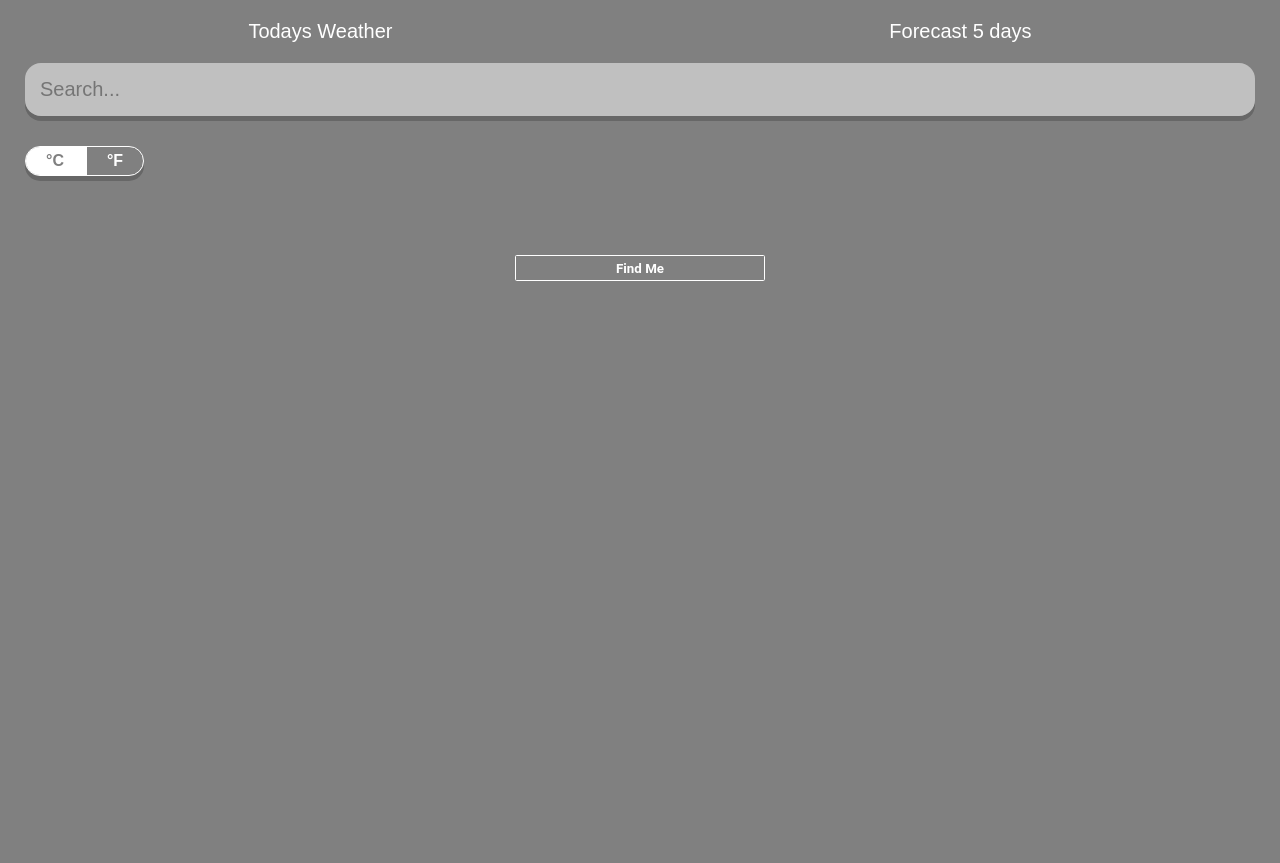
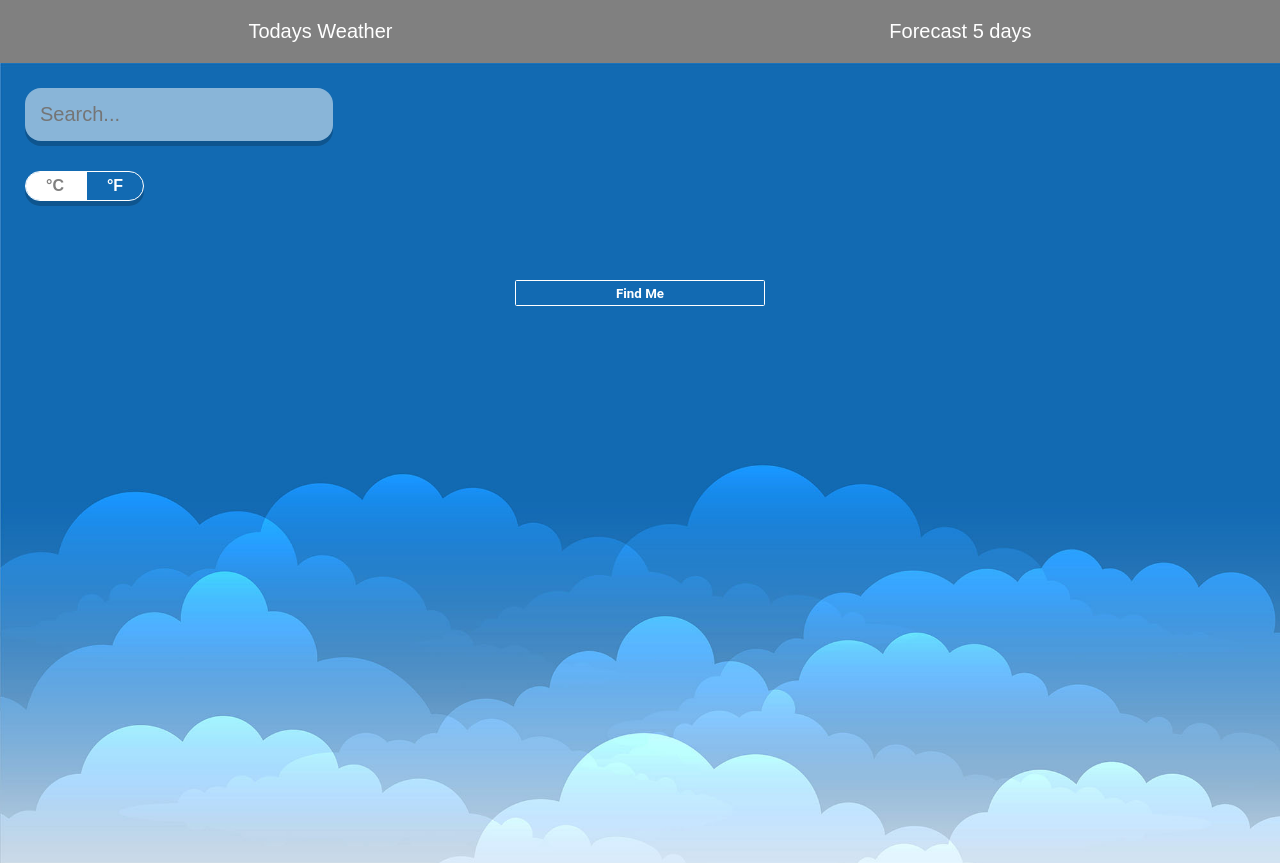
Before and after one commit to sofie-morling/React-weather-app, a React (Create React App) app: page / in a window 1280 px wide. Built offline with nearby package versions, Linux system fonts and the light colour scheme; no server answers.

Commit message:
Added background image and changed cards

```diff
--- a/src/index.css
+++ b/src/index.css
@@ -11,19 +11,15 @@ body {
 .home {
   background-color: #808080;
   background-repeat: no-repeat;
-  background-size: 100% 100%;
+  background-size: 100%;
+  background-image: url(./assets/clouds-background.jpg);
 }
 
 .app {
-  background-image: url(./assets/cold-bg.jpeg);
   background-position: center;
   background-size: contain;
   background-repeat: no-repeat;
   transition: 0.4s ease;
-}
-
-.app.warm {
-  background-image: url(./assets/warm-bg.jpeg);
 }
 
 main {
@@ -33,7 +29,7 @@ main {
 }
 
 .search-box {
-  width: 100%;
+  width: 25%;
   margin: 0;
 }
 
@@ -49,7 +45,6 @@ main {
 
   background-color: rgba(255,255,255,0.5);
   border-radius: 16px 16px 16px 16px;
-  margin-top: -25px;
 
   box-shadow: 0px 5px rgba(0,0,0,0.2);
 
@@ -114,7 +109,6 @@ main {
   font-size: 28px;
   font-weight: 700;
   padding-bottom: 20px;
-
 }
 
 .weather-box .humidity {
@@ -165,7 +159,6 @@ main {
   }
 }
 
-
 .icon-row {
   display: flex;
   justify-content: space-evenly;
@@ -185,8 +178,7 @@ main {
   flex-direction: column;
   justify-content: space-around;
   margin: 5px;
-  border: 1px solid white;
-  box-shadow: 0 4px 8px 0 black;
+  background-color: rgba(255, 255, 255, 0.2);
 }
 
 .card img {
```
Also changed, not shown: src/assets/clouds-background.jpg (added).
